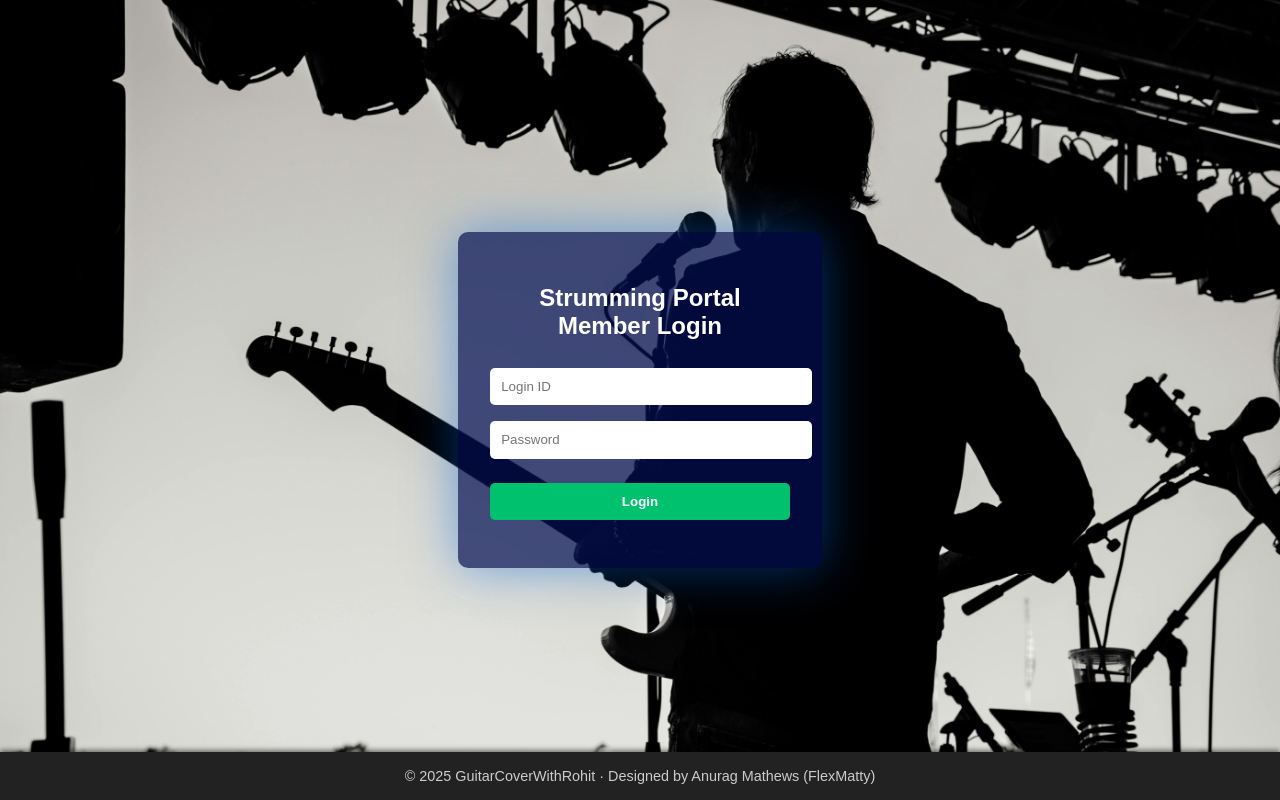
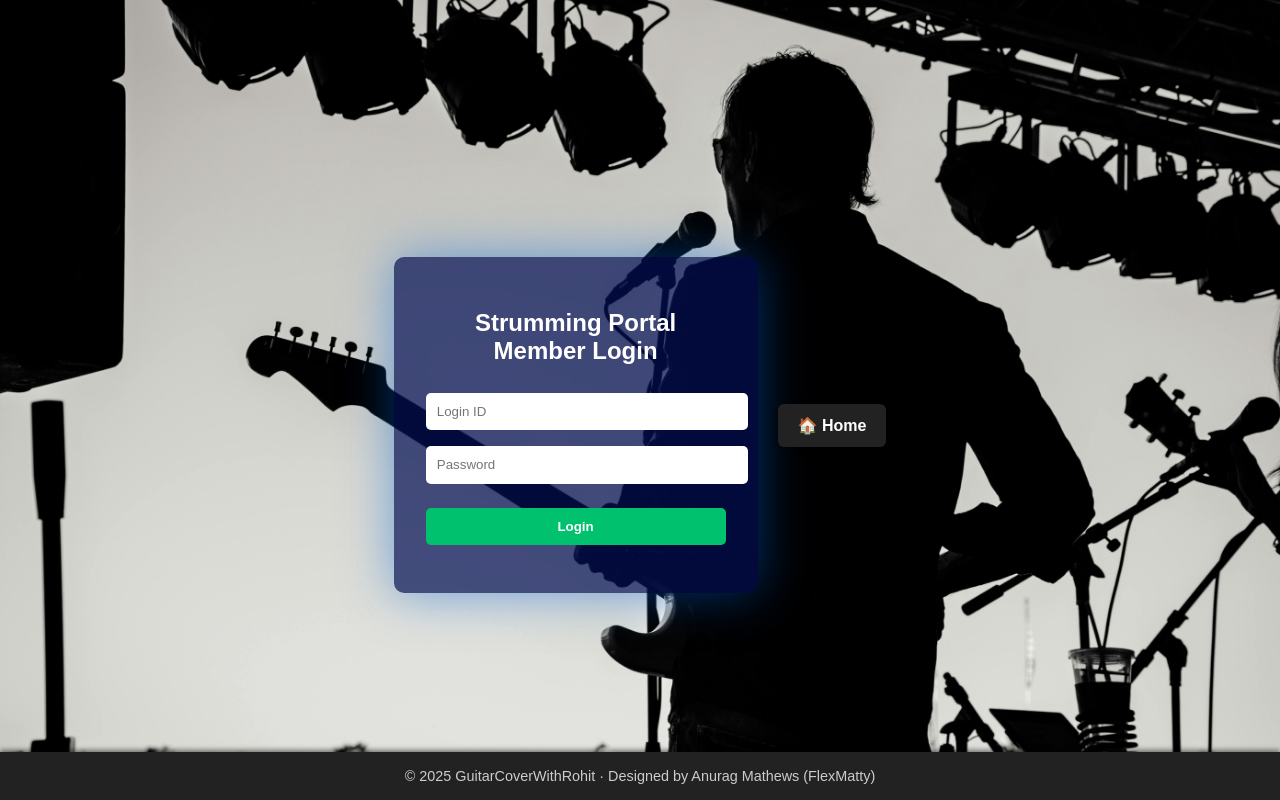
Before and after one commit to RohitOnStrings/MemberPortal, a plain HTML site: page index.html in a window 1280 px wide. Drawn offline with Linux system fonts and the light colour scheme.

Commit message:
Update index.html

```diff
--- a/index.html
+++ b/index.html
@@ -7,15 +7,25 @@
   <link rel="stylesheet" href="style.css" />
 </head>
 <body>
+
+  <div style="display: flex; justify-content: center; align-items: flex-start; flex-wrap: wrap; gap: 20px; margin-top: 50px;">
+  <!-- Login Box -->
   <div class="login-box">
-
-    <h2>Strumming Portal  Member Login</h2>
+    <h2>Strumming Portal Member Login</h2>
     <input type="text" id="loginId" placeholder="Login ID" />
     <input type="password" id="password" placeholder="Password" />
     <button onclick="login()">Login</button>
     <p id="error" style="color:red;"></p>
   </div>
 
+  <!-- Home Tab -->
+  <div style="align-self: center;">
+    <a href="https://rohitonstrings.github.io/Home/" style="display: inline-block; padding: 12px 20px; background-color: #222; color: #fff; text-decoration: none; border-radius: 6px; font-weight: bold; box-shadow: 0 2px 6px rgba(0,0,0,0.3);">
+      🏠 Home
+    </a>
+  </div>
+</div>
+
   <footer>© 2025 GuitarCoverWithRohit · Designed by Anurag Mathews (FlexMatty)</footer>
   <script src="script.js"></script>
 </body>
```
